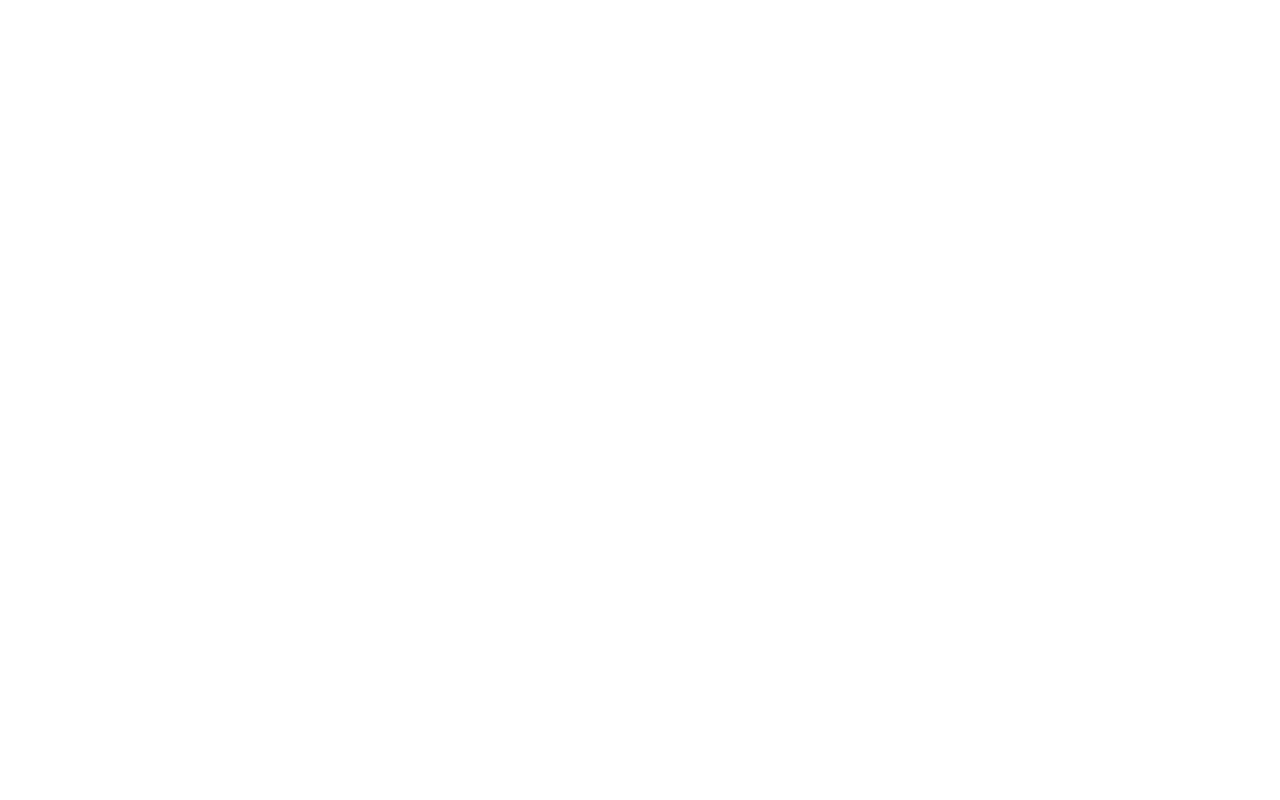
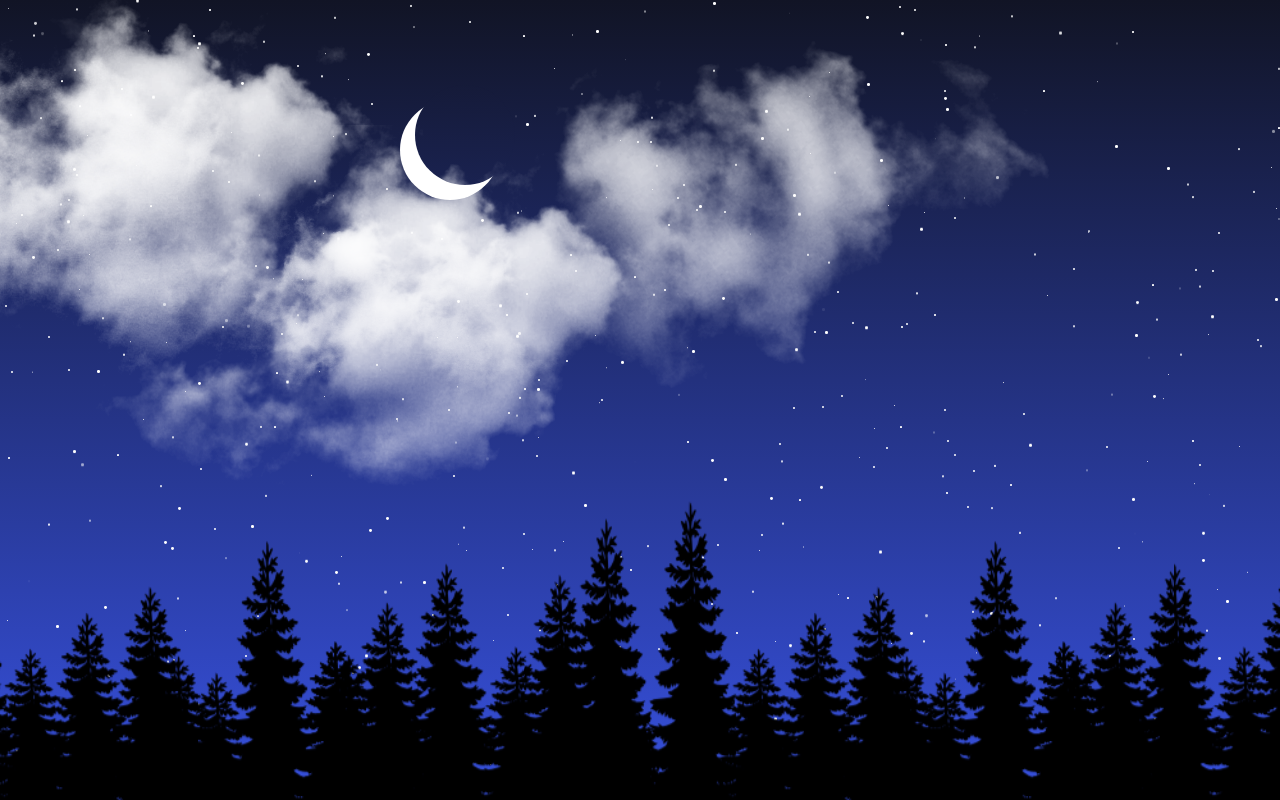
Before and after one commit to HalamLee/Starry-Night, a plain HTML site: page index.html in a window 1280 px wide. Drawn offline with Linux system fonts and the light colour scheme.

Commit message:
complete

```diff
--- a/index.html
+++ b/index.html
@@ -4,10 +4,20 @@
     <meta charset="UTF-8">
     <meta http-equiv="X-UA-Compatible" content="IE=edge">
     <meta name="viewport" content="width=device-width, initial-scale=1.0">
-    <title>Document</title>
+    <title>Starry Night</title>
     <link rel="stylesheet" href="style.css">
 </head>
 <body>
-
+    <div class="scene">
+        <div class="moon"></div>
+        <img src="./img/forest.png" class="forest">
+        <img src="./img/cloud1.png" class="cloud1">
+        <img src="./img/cloud2.png" class="cloud2">
+        <img src="./img/cloud3.png" class="cloud3">
+        <img src="./img/cloud1.png" class="cloud4">
+        <img src="./img/cloud2.png" class="cloud5">
+        <img src="./img/cloud3.png" class="cloud6">
+    </div>
+    <script src="index.js"></script>
 </body>
 </html>
--- a/index.js
+++ b/index.js
@@ -0,0 +1,25 @@
+function stars() {
+  let count = 500;
+  let scene = document.querySelector(".scene");
+  let i = 0;
+  while (i < count) {
+    let star = document.createElement("i");
+    let x = Math.floor(Math.random() * window.innerWidth);
+    let y = Math.floor(Math.random() * window.innerHeight);
+    let duration = Math.random() * 10;
+    let size = Math.random() * 2;
+
+    star.style.left = x + "px";
+    star.style.top = y + "px";
+    star.style.width = 1 + size + "px";
+    star.style.height = 1 + size + "px";
+
+    star.style.animationDuration = 5 + duration + "s";
+    star.style.animationDelay = duration + "s";
+
+    scene.appendChild(star);
+    i++;
+  }
+}
+
+stars();
--- a/style.css
+++ b/style.css
@@ -0,0 +1,129 @@
+* {
+  margin: 0;
+  padding: 0;
+  box-sizing: border-box;
+}
+
+.scene {
+  position: relative;
+  width: 100%;
+  height: 100vh;
+  background: linear-gradient(#111425, #3751e0);
+  background-attachment: fixed;
+  overflow: hidden;
+}
+
+.moon {
+  position: absolute;
+  top: 100px;
+  left: 400px;
+  width: 100px;
+  height: 100px;
+  background: #fff;
+  border-radius: 50%;
+  z-index: 1000;
+}
+
+.moon::after {
+  content: "";
+  position: absolute;
+  top: -15px;
+  left: 15px;
+  width: 100%;
+  height: 100%;
+  border-radius: 50%;
+  background: linear-gradient(#111425, #3751e0);
+  background-attachment: fixed;
+}
+
+.forest {
+  position: absolute;
+  bottom: 0;
+  left: 0;
+  width: 100%;
+  z-index: 1000;
+  transform: scale(1.2);
+}
+
+.scene i {
+  position: absolute;
+  background: #fff;
+  border-radius: 50%;
+  animation: animate linear infinite;
+}
+
+@keyframes animate {
+  0% {
+    opacity: 0;
+    transform: translateY(0);
+  }
+  10%,
+  90% {
+    opacity: 1;
+  }
+  100% {
+    opacity: 0;
+    transform: translateY(-100px);
+  }
+}
+
+.cloud1 {
+  position: absolute;
+  top: 0;
+  left: 0;
+  max-width: 600px;
+  z-index: 10000;
+  animation: animateCloud 50s linear infinite;
+}
+.cloud2 {
+  position: absolute;
+  top: 0;
+  left: 0;
+  max-width: 500px;
+  z-index: 10000;
+  animation: animateCloud 35s linear infinite;
+}
+.cloud3 {
+  position: absolute;
+  top: 0;
+  left: 0;
+  max-width: 600px;
+  z-index: 10000;
+  animation: animateCloud 80s linear infinite;
+}
+.cloud4 {
+  position: absolute;
+  top: 200px;
+  left: 0;
+  max-width: 300px;
+  z-index: 10000;
+  animation: animateCloud 70s linear infinite;
+  animation-delay: -20s;
+}
+.cloud5 {
+  position: absolute;
+  top: 150px;
+  left: 0;
+  max-width: 500px;
+  z-index: 10000;
+  animation: animateCloud 40s linear infinite;
+  animation-delay: -5s;
+}
+.cloud6 {
+  position: absolute;
+  top: 75px;
+  left: 0;
+  max-width: 400px;
+  z-index: 10000;
+  animation: animateCloud 30s linear infinite;
+  animation-delay: -10s;
+}
+
+@keyframes animateCloud {
+  0% {
+    transform: translateX(-100%) scale(1);
+  }
+  100% {
+    transform: translateX(400%) scale(1.5);
+  }
+}
```
